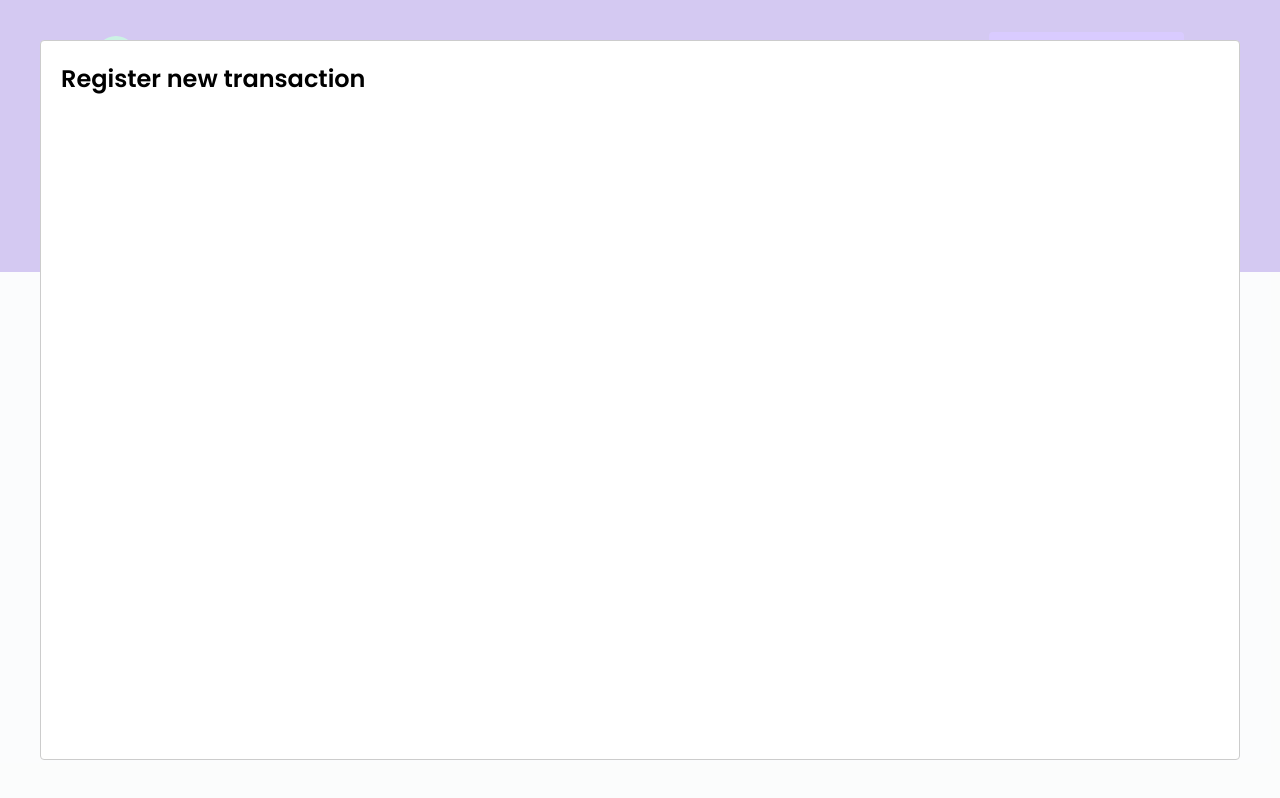
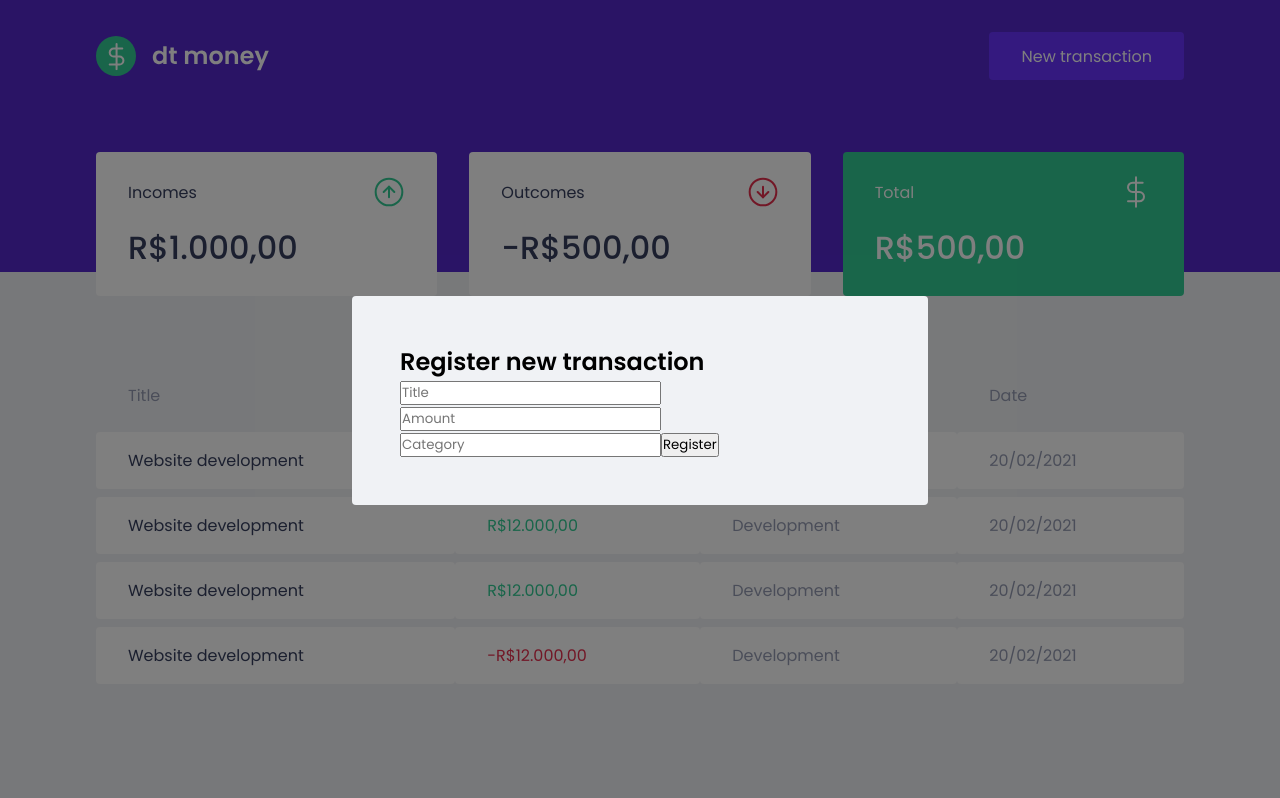
Before and after one commit to joaopcm/dt-money, a React (Create React App) app: page / in a window 1280 px wide. Both pictures are taken after a click on the button "New transaction". Built offline with nearby package versions, Linux system fonts and the light colour scheme; no server answers; what miragejs would draw is missing.

Commit message:
feat: add modal style

```diff
--- a/src/components/NewTransactionModal/index.tsx
+++ b/src/components/NewTransactionModal/index.tsx
@@ -1,4 +1,5 @@
 import Modal from "react-modal";
+import { Container } from "./styles";
 
 interface NewTransactionModalProps {
   isOpen: boolean;
@@ -10,8 +11,21 @@ export function NewTransactionModal({
   onRequestClose,
 }: NewTransactionModalProps) {
   return (
-    <Modal isOpen={isOpen} onRequestClose={onRequestClose}>
-      <h2>Register new transaction</h2>
+    <Modal
+      isOpen={isOpen}
+      onRequestClose={onRequestClose}
+      overlayClassName="react-modal-overlay"
+      className="react-modal-content"
+    >
+      <Container>
+        <h2>Register new transaction</h2>
+
+        <input placeholder="Title" />
+        <input placeholder="Amount" type="number" />
+        <input placeholder="Category" />
+
+        <button type="submit">Register</button>
+      </Container>
     </Modal>
   );
 }
--- a/src/components/NewTransactionModal/styles.ts
+++ b/src/components/NewTransactionModal/styles.ts
@@ -1,3 +1,3 @@
 import styled from "styled-components";
 
-export const Container = styled.div``;
+export const Container = styled.form``;
--- a/src/styles/global.ts
+++ b/src/styles/global.ts
@@ -50,4 +50,25 @@ export const GlobalStyle = createGlobalStyle`
     opacity: 0.6;
     cursor: not-allowed;
   }
+
+  .react-modal-overlay {
+    background: rgba(0, 0, 0, .5);
+    position: fixed;
+    top: 0;
+    bottom: 0;
+    left: 0;
+    right: 0;
+    display: flex;
+    align-items: center;
+    justify-content: center;
+  }
+
+  .react-modal-content {
+    width: 100%;
+    max-width: 576px;
+    background: var(--background);
+    padding: 3rem;
+    position: relative;
+    border-radius: 0.25rem;
+  }
 `;
```
